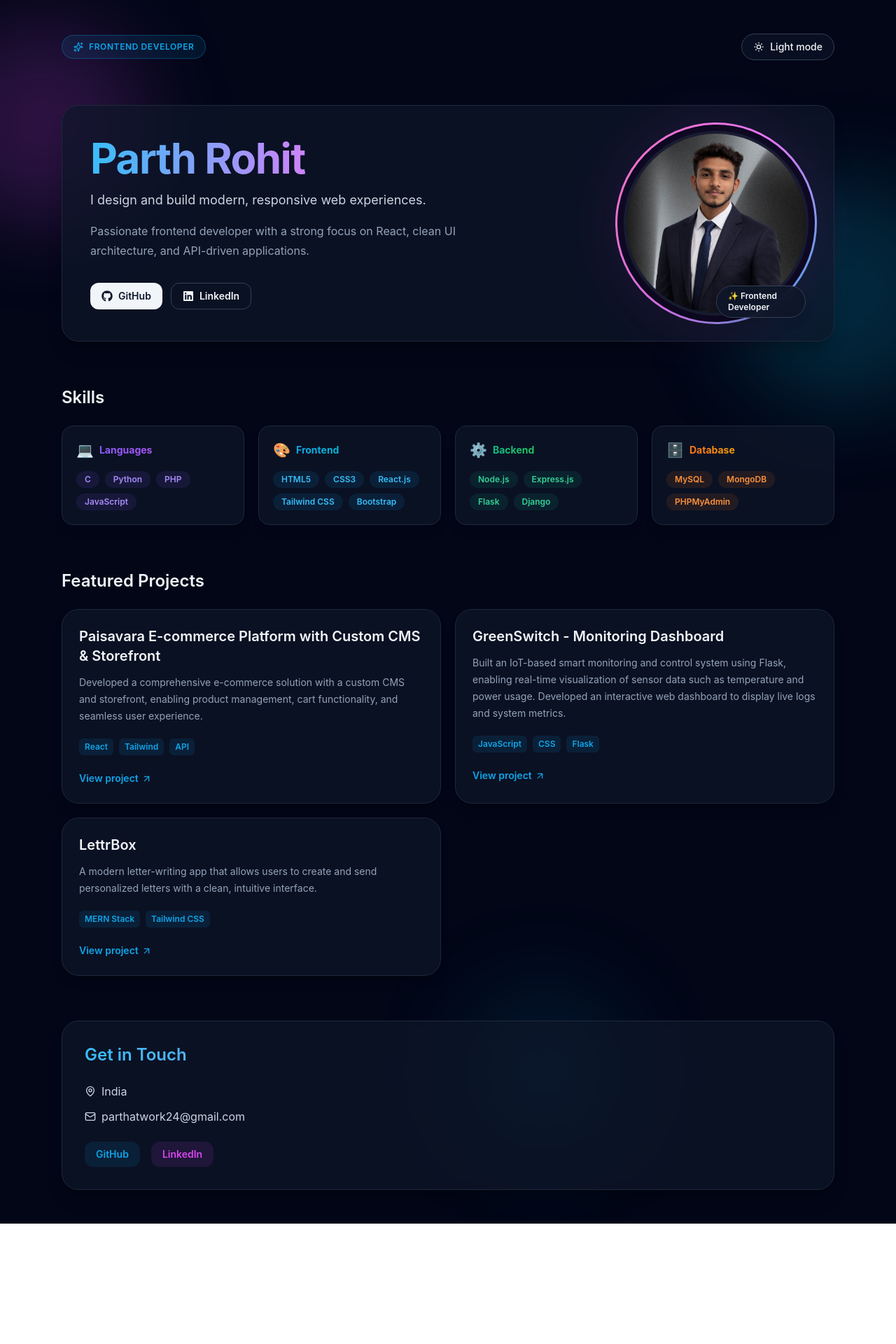
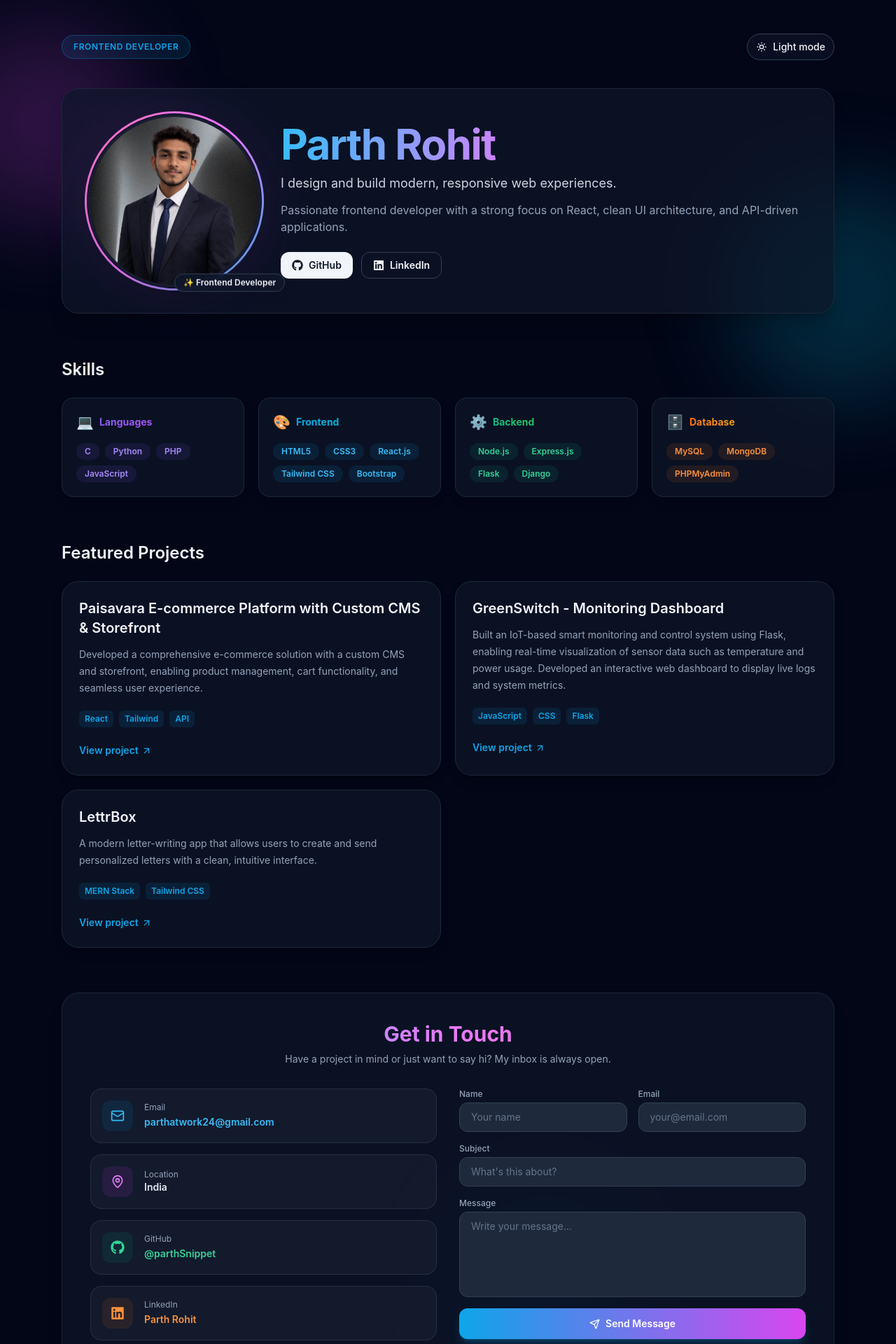
Before and after one commit to parthSnippet/portfolio, a React (Vite) app: page / in a window 1280 px wide. Shown: the top 1920 px of the page at 70% size. Before the commit the page ends 1748 px from the top, so only its background shows below. Built offline with nearby package versions, Linux system fonts and the light colour scheme.

Commit message:
Enhance Contact and Hero components with new layout and animations; update Navbar for improved styling

```diff
--- a/src/components/Contact.jsx
+++ b/src/components/Contact.jsx
@@ -1,47 +1,160 @@
 import { motion } from 'framer-motion'
-import { Mail, MapPin } from 'lucide-react'
+import { Mail, MapPin, Send } from 'lucide-react'
+import { FaGithub, FaLinkedin } from 'react-icons/fa'
 import { portfolioData } from '../data/portfolioData'
+
+const container = {
+  hidden: {},
+  visible: { transition: { staggerChildren: 0.1 } },
+}
+
+const item = {
+  hidden: { opacity: 0, y: 20 },
+  visible: { opacity: 1, y: 0, transition: { duration: 0.5, ease: 'easeOut' } },
+}
+
+const infoCards = [
+  {
+    icon: <Mail size={20} />,
+    label: 'Email',
+    value: portfolioData.email,
+    href: `mailto:${portfolioData.email}`,
+    color: 'text-sky-400',
+    bg: 'bg-sky-500/10',
+  },
+  {
+    icon: <MapPin size={20} />,
+    label: 'Location',
+    value: portfolioData.location,
+    href: null,
+    color: 'text-fuchsia-400',
+    bg: 'bg-fuchsia-500/10',
+  },
+  {
+    icon: <FaGithub size={20} />,
+    label: 'GitHub',
+    value: '@parthSnippet',
+    href: portfolioData.social.github,
+    color: 'text-emerald-400',
+    bg: 'bg-emerald-500/10',
+  },
+  {
+    icon: <FaLinkedin size={20} />,
+    label: 'LinkedIn',
+    value: 'Parth Rohit',
+    href: portfolioData.social.linkedin,
+    color: 'text-orange-400',
+    bg: 'bg-orange-500/10',
+  },
+]
 
 export default function Contact() {
   return (
     <motion.section
-      initial={{ opacity: 0, y: 24 }}
-      whileInView={{ opacity: 1, y: 0 }}
-      viewport={{ once: true, amount: 0.2 }}
-      transition={{ duration: 0.55, ease: 'easeOut' }}
-      className="rounded-3xl border border-slate-200/70 bg-white/70 p-8 shadow-xl shadow-slate-200/40 backdrop-blur dark:border-slate-800 dark:bg-slate-900/70 dark:shadow-black/20"
+      variants={container}
+      initial="hidden"
+      whileInView="visible"
+      viewport={{ once: true, amount: 0.1 }}
+      className="mb-8 rounded-3xl border border-slate-200/70 bg-white/70 p-8 shadow-xl shadow-slate-200/40 backdrop-blur dark:border-slate-800 dark:bg-slate-900/70 dark:shadow-black/20 md:p-10"
     >
-      <h2 className="mb-6 bg-gradient-to-r from-sky-400 to-fuchsia-400 bg-clip-text text-2xl font-semibold text-transparent">
+      {/* Heading */}
+      <motion.div variants={item} className="mb-8 text-center">
+        <h2 className="mb-2 bg-gradient-to-r from-sky-400 via-fuchsia-400 to-pink-400 bg-clip-text text-3xl font-bold text-transparent">
           Get in Touch
         </h2>
-      <div className="mb-3 inline-flex items-center gap-2 text-slate-600 dark:text-slate-300">
-        <MapPin size={16} /> {portfolioData.location}
+        <p className="text-sm text-slate-500 dark:text-slate-400">
+          Have a project in mind or just want to say hi? My inbox is always open.
+        </p>
+      </motion.div>
+
+      <div className="grid gap-8 md:grid-cols-2">
+
+        {/* Left — info cards */}
+        <motion.div variants={item} className="flex flex-col gap-4">
+          {infoCards.map((card) => (
+            <motion.div
+              key={card.label}
+              whileHover={{ x: 6 }}
+              transition={{ type: 'spring', stiffness: 300 }}
+              className="flex items-center gap-4 rounded-2xl border border-slate-200/60 bg-slate-50/60 p-4 dark:border-slate-700/60 dark:bg-slate-800/40"
+            >
+              <div className={`rounded-xl ${card.bg} ${card.color} p-3`}>
+                {card.icon}
               </div>
+              <div>
+                <p className="text-xs text-slate-400">{card.label}</p>
+                {card.href ? (
                   <a
-        href={`mailto:${portfolioData.email}`}
-        className="mb-6 flex items-center gap-2 text-slate-600 transition hover:text-sky-500 dark:text-slate-300"
-      >
-        <Mail size={16} /> {portfolioData.email}
-      </a>
-      <div className="flex gap-4 text-sm font-semibold">
-        <motion.a
-          whileHover={{ scale: 1.05 }}
-          href={portfolioData.social.github}
+                    href={card.href}
                     target="_blank"
                     rel="noreferrer"
-          className="rounded-xl bg-sky-500/10 px-4 py-2 text-sky-500 transition hover:bg-sky-500/20"
+                    className={`text-sm font-semibold ${card.color} hover:underline`}
                   >
-          GitHub
-        </motion.a>
-        <motion.a
-          whileHover={{ scale: 1.05 }}
-          href={portfolioData.social.linkedin}
-          target="_blank"
-          rel="noreferrer"
-          className="rounded-xl bg-fuchsia-500/10 px-4 py-2 text-fuchsia-500 transition hover:bg-fuchsia-500/20"
+                    {card.value}
+                  </a>
+                ) : (
+                  <p className="text-sm font-semibold text-slate-700 dark:text-slate-200">
+                    {card.value}
+                  </p>
+                )}
+              </div>
+            </motion.div>
+          ))}
+        </motion.div>
+
+        {/* Right — message form */}
+        <motion.form
+          variants={item}
+          onSubmit={(e) => e.preventDefault()}
+          className="flex flex-col gap-4"
         >
-          LinkedIn
-        </motion.a>
+          <div className="grid gap-4 sm:grid-cols-2">
+            <div className="flex flex-col gap-1">
+              <label className="text-xs font-medium text-slate-500 dark:text-slate-400">Name</label>
+              <input
+                type="text"
+                placeholder="Your name"
+                className="rounded-xl border border-slate-200 bg-slate-50 px-4 py-2.5 text-sm outline-none transition focus:border-sky-400 focus:ring-2 focus:ring-sky-400/20 dark:border-slate-700 dark:bg-slate-800 dark:text-slate-100 dark:placeholder-slate-500"
+              />
+            </div>
+            <div className="flex flex-col gap-1">
+              <label className="text-xs font-medium text-slate-500 dark:text-slate-400">Email</label>
+              <input
+                type="email"
+                placeholder="your@email.com"
+                className="rounded-xl border border-slate-200 bg-slate-50 px-4 py-2.5 text-sm outline-none transition focus:border-sky-400 focus:ring-2 focus:ring-sky-400/20 dark:border-slate-700 dark:bg-slate-800 dark:text-slate-100 dark:placeholder-slate-500"
+              />
+            </div>
+          </div>
+
+          <div className="flex flex-col gap-1">
+            <label className="text-xs font-medium text-slate-500 dark:text-slate-400">Subject</label>
+            <input
+              type="text"
+              placeholder="What's this about?"
+              className="rounded-xl border border-slate-200 bg-slate-50 px-4 py-2.5 text-sm outline-none transition focus:border-sky-400 focus:ring-2 focus:ring-sky-400/20 dark:border-slate-700 dark:bg-slate-800 dark:text-slate-100 dark:placeholder-slate-500"
+            />
+          </div>
+
+          <div className="flex flex-col gap-1">
+            <label className="text-xs font-medium text-slate-500 dark:text-slate-400">Message</label>
+            <textarea
+              rows={5}
+              placeholder="Write your message..."
+              className="resize-none rounded-xl border border-slate-200 bg-slate-50 px-4 py-2.5 text-sm outline-none transition focus:border-sky-400 focus:ring-2 focus:ring-sky-400/20 dark:border-slate-700 dark:bg-slate-800 dark:text-slate-100 dark:placeholder-slate-500"
+            />
+          </div>
+
+          <motion.button
+            whileHover={{ scale: 1.02, y: -2 }}
+            whileTap={{ scale: 0.98 }}
+            type="submit"
+            className="inline-flex items-center justify-center gap-2 rounded-xl bg-gradient-to-r from-sky-500 to-fuchsia-500 px-6 py-3 text-sm font-semibold text-white shadow-lg shadow-sky-500/25 transition hover:shadow-sky-500/40"
+          >
+            <Send size={15} /> Send Message
+          </motion.button>
+        </motion.form>
+
       </div>
     </motion.section>
   )
--- a/src/components/Hero.jsx
+++ b/src/components/Hero.jsx
@@ -19,28 +19,64 @@ export default function Hero() {
       variants={container}
       initial="hidden"
       animate="visible"
-      className="mb-16 rounded-3xl border border-slate-200/60 bg-white/70 p-8 shadow-xl shadow-slate-200/40 backdrop-blur dark:border-slate-800 dark:bg-slate-900/70 dark:shadow-black/20 md:p-10"
+      className="mb-16 rounded-3xl border border-slate-200/60 bg-white/70 p-6 shadow-xl shadow-slate-200/40 backdrop-blur dark:border-slate-800 dark:bg-slate-900/70 dark:shadow-black/20 md:p-10"
     >
-      <div className="flex flex-col-reverse items-center gap-10 md:flex-row md:justify-between">
+      <div className="flex flex-col items-center gap-8 md:flex-row md:justify-between">
+
+        {/* Image — top on mobile, right on desktop */}
+        <motion.div
+          variants={item}
+          className="relative flex shrink-0 items-center justify-center"
+        >
+          <motion.div
+            animate={{ rotate: 360 }}
+            transition={{ duration: 8, repeat: Infinity, ease: 'linear' }}
+            className="absolute h-48 w-48 rounded-full bg-gradient-to-tr from-sky-400 via-fuchsia-400 to-pink-400 p-[3px] sm:h-56 sm:w-56 md:h-64 md:w-64"
+          >
+            <div className="h-full w-full rounded-full bg-slate-50 dark:bg-slate-950" />
+          </motion.div>
+
+          <motion.div
+            animate={{ scale: [1, 1.08, 1], opacity: [0.4, 0.15, 0.4] }}
+            transition={{ duration: 3, repeat: Infinity, ease: 'easeInOut' }}
+            className="absolute h-48 w-48 rounded-full bg-fuchsia-500/30 blur-2xl sm:h-56 sm:w-56 md:h-64 md:w-64"
+          />
+
+          <motion.img
+            src={heroImg}
+            alt={portfolioData.name}
+            whileHover={{ scale: 1.05 }}
+            transition={{ type: 'spring', stiffness: 200, damping: 15 }}
+            className="relative z-10 h-40 w-40 rounded-full object-cover shadow-2xl ring-4 ring-white/60 dark:ring-slate-800/60 sm:h-48 sm:w-48 md:h-60 md:w-60"
+          />
+
+          <motion.div
+            animate={{ y: [0, -8, 0] }}
+            transition={{ duration: 2.5, repeat: Infinity, ease: 'easeInOut' }}
+            className="absolute -bottom-4 left-1/2 z-20 -translate-x-1/2 whitespace-nowrap rounded-full border border-slate-200/60 bg-white/90 px-3 py-1 text-xs font-semibold shadow-lg backdrop-blur dark:border-slate-700 dark:bg-slate-900/90"
+          >
+            ✨ {portfolioData.role}
+          </motion.div>
+        </motion.div>
 
         {/* Text side */}
-        <div className="flex-1">
+        <div className="flex-1 text-center md:text-left">
           <motion.h1
             variants={item}
-            className="mb-4 bg-gradient-to-r from-sky-400 via-fuchsia-400 to-pink-400 bg-clip-text text-4xl font-bold tracking-tight text-transparent md:text-6xl"
+            className="mb-3 bg-gradient-to-r from-sky-400 via-fuchsia-400 to-pink-400 bg-clip-text text-3xl font-bold tracking-tight text-transparent sm:text-4xl md:text-6xl"
           >
             {portfolioData.name}
           </motion.h1>
 
-          <motion.p variants={item} className="mb-4 max-w-2xl text-lg text-slate-600 dark:text-slate-300">
+          <motion.p variants={item} className="mb-3 text-base text-slate-600 dark:text-slate-300 sm:text-lg">
             {portfolioData.tagline}
           </motion.p>
 
-          <motion.p variants={item} className="mb-8 max-w-xl leading-7 text-slate-500 dark:text-slate-400">
+          <motion.p variants={item} className="mb-6 leading-7 text-sm text-slate-500 dark:text-slate-400 sm:text-base">
             {portfolioData.about}
           </motion.p>
 
-          <motion.div variants={item} className="flex flex-wrap gap-3">
+          <motion.div variants={item} className="flex flex-wrap justify-center gap-3 md:justify-start">
             <a
               href={portfolioData.social.github}
               target="_blank"
@@ -60,46 +96,6 @@ export default function Hero() {
           </motion.div>
         </div>
 
-        {/* Image side */}
-        <motion.div
-          variants={item}
-          className="relative flex shrink-0 items-center justify-center"
-        >
-          {/* Rotating gradient ring */}
-          <motion.div
-            animate={{ rotate: 360 }}
-            transition={{ duration: 8, repeat: Infinity, ease: 'linear' }}
-            className="absolute h-64 w-64 rounded-full bg-gradient-to-tr from-sky-400 via-fuchsia-400 to-pink-400 p-[3px] md:h-72 md:w-72"
-          >
-            <div className="h-full w-full rounded-full bg-slate-50 dark:bg-slate-950" />
-          </motion.div>
-
-          {/* Outer glow pulse */}
-          <motion.div
-            animate={{ scale: [1, 1.08, 1], opacity: [0.4, 0.15, 0.4] }}
-            transition={{ duration: 3, repeat: Infinity, ease: 'easeInOut' }}
-            className="absolute h-64 w-64 rounded-full bg-fuchsia-500/30 blur-2xl md:h-72 md:w-72"
-          />
-
-          {/* Profile image */}
-          <motion.img
-            src={heroImg}
-            alt={portfolioData.name}
-            whileHover={{ scale: 1.05 }}
-            transition={{ type: 'spring', stiffness: 200, damping: 15 }}
-            className="relative z-10 h-56 w-56 rounded-full object-cover shadow-2xl ring-4 ring-white/60 dark:ring-slate-800/60 md:h-64 md:w-64"
-          />
-
-          {/* Floating badge */}
-          <motion.div
-            animate={{ y: [0, -8, 0] }}
-            transition={{ duration: 2.5, repeat: Infinity, ease: 'easeInOut' }}
-            className="absolute -bottom-3 left-1/2 z-20 -translate-x-1/2 rounded-full border border-slate-200/60 bg-white/90 px-4 py-1.5 text-xs font-semibold shadow-lg backdrop-blur dark:border-slate-700 dark:bg-slate-900/90"
-          >
-            ✨ {portfolioData.role}
-          </motion.div>
-        </motion.div>
-
       </div>
     </motion.section>
   )
--- a/src/components/Navbar.jsx
+++ b/src/components/Navbar.jsx
@@ -1,5 +1,5 @@
 import { motion } from 'framer-motion'
-import { MoonStar, Sparkles, SunMedium } from 'lucide-react'
+import { MoonStar, SunMedium } from 'lucide-react'
 import { portfolioData } from '../data/portfolioData'
 
 export default function Navbar({ dark, toggle }) {
@@ -8,17 +8,18 @@ export default function Navbar({ dark, toggle }) {
       initial={{ opacity: 0, y: -20 }}
       animate={{ opacity: 1, y: 0 }}
       transition={{ duration: 0.5 }}
-      className="mb-16 flex items-center justify-between"
+      className="mb-10 flex items-center justify-between gap-4"
     >
-      <span className="inline-flex items-center gap-2 rounded-full border border-sky-500/30 bg-sky-500/10 px-4 py-2 text-xs font-semibold uppercase tracking-wider text-sky-500">
-        <Sparkles size={14} /> {portfolioData.role}
+      <span className="whitespace-nowrap rounded-full border border-sky-500/30 bg-sky-500/10 px-4 py-2 text-xs font-semibold uppercase tracking-wider text-sky-500">
+        {portfolioData.role}
       </span>
+
       <button
         onClick={toggle}
-        className="inline-flex items-center gap-2 rounded-full border border-slate-300/80 bg-white/60 px-4 py-2 text-sm font-medium shadow-sm backdrop-blur transition hover:scale-105 dark:border-slate-700 dark:bg-slate-900/60"
+        className="flex shrink-0 items-center gap-2 rounded-full border border-slate-300/80 bg-white/60 px-3 py-2 text-sm font-medium shadow-sm backdrop-blur transition hover:scale-105 dark:border-slate-700 dark:bg-slate-900/60"
       >
         {dark ? <SunMedium size={16} /> : <MoonStar size={16} />}
-        {dark ? 'Light mode' : 'Dark mode'}
+        <span className="hidden sm:inline">{dark ? 'Light mode' : 'Dark mode'}</span>
       </button>
     </motion.header>
   )
```
Lines whose indentation alone changed are shown as unchanged.
